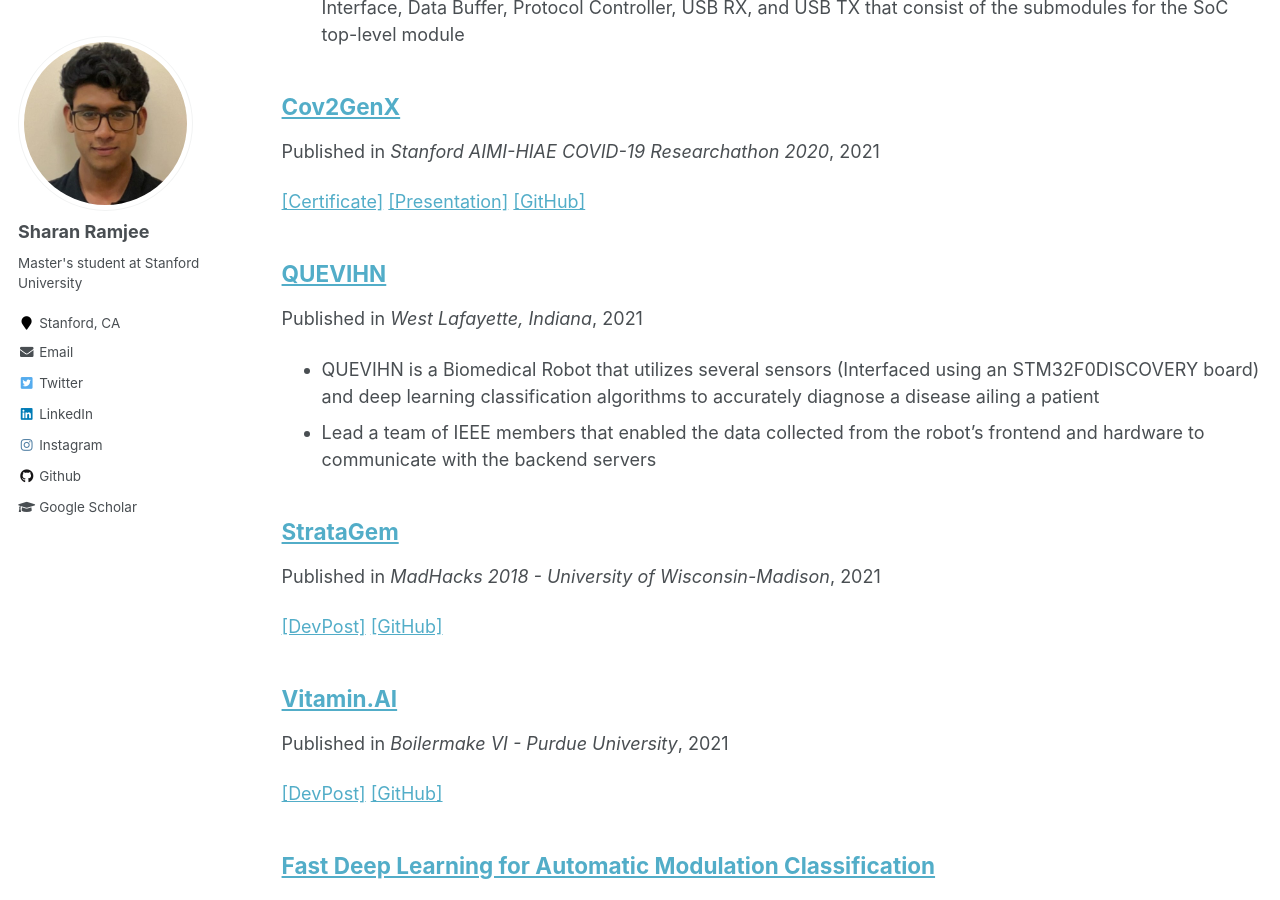
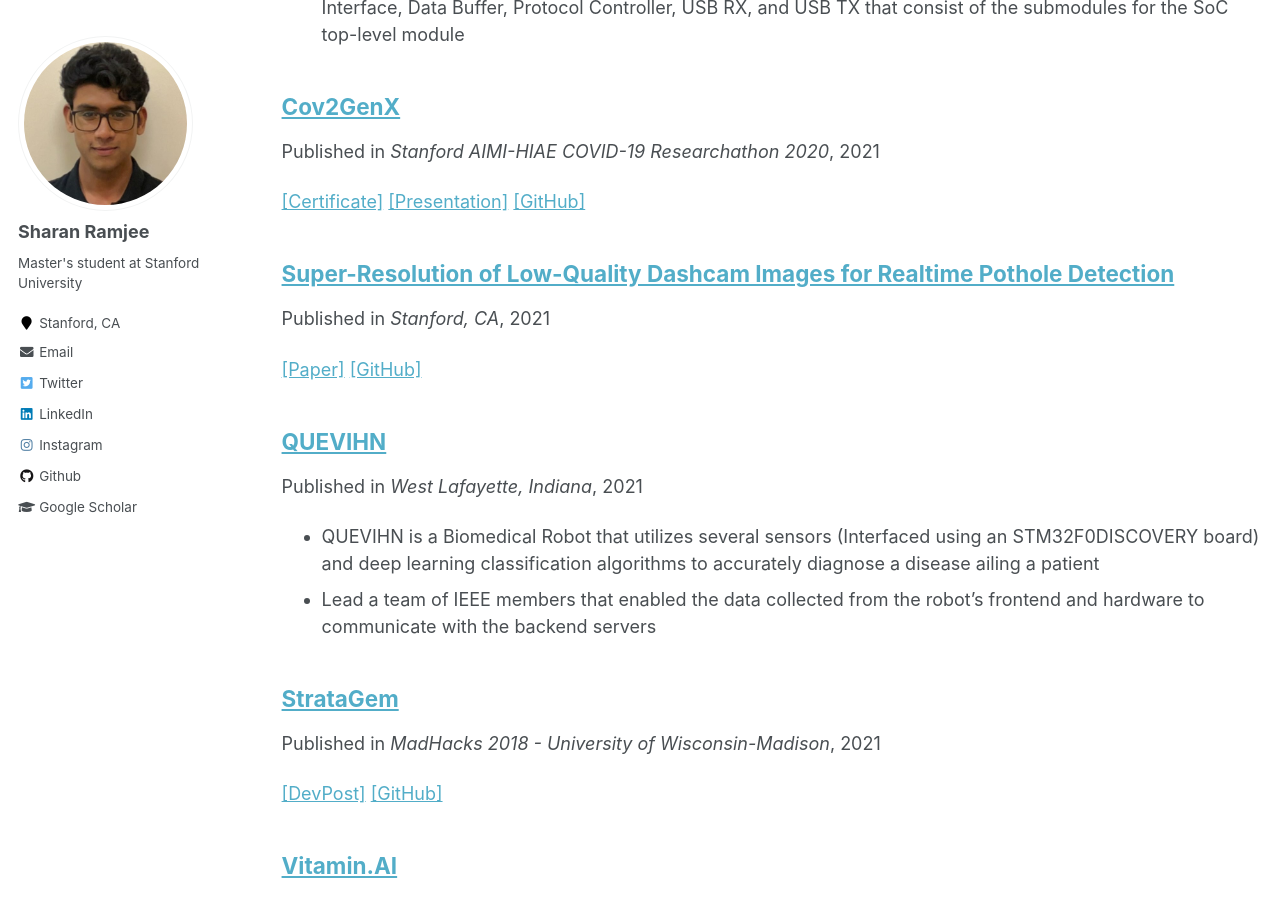
Before and after one commit to sharanramjee/sharanramjee.github.io, a Jekyll site: the page built from _pages/collection-archive.html, in a window 1280 px wide and 900 px high, scrolled down 1364 px. Built offline with Jekyll 4.4.1, drawn with Linux system fonts in a browser that asks for light colours.

Commit message:
Added CS230 Project

```diff
--- a/_pages/projects.md
+++ b/_pages/projects.md
@@ -3,6 +3,10 @@
 permalink: /projects/
 author_profile: true
 ---
+
+<b>[Super-Resolution of Low-Quality Dashcam Images for Realtime Pothole Detection](http://sharanramjee.github.io/projects/cs230)</b> <br>
+<b>Deep Learning App</b><br>
+<i>Nov. 2020</i>.
 
 <b>[Cov2GenX](http://sharanramjee.github.io/projects/cov2genx)</b> <br>
 <b>Healthcare ML App</b><br>
--- /dev/null
+++ b/_publications/project_cs230.md
@@ -0,0 +1,10 @@
+---
+title: "Super-Resolution of Low-Quality Dashcam Images for Realtime Pothole Detection"
+collection: projects
+permalink: /projects/cs230
+venue: "Stanford, CA"
+---
+[[Paper]](https://sharanramjee.github.io/files/cs230.pdf)
+[[GitHub]](https://github.com/sharanramjee/single-image-stereo-depth-estimation)
+
+In this paper, we present a novel approach to enable the use of low-resolution cameras for automated pothole detection through the use of super-resolution (SR) via Super-Resolution Generative Adversarial Networks (SRGANs). We then proceed to establish the baseline pothole detection performances on low-resolution and high-resolution dashcam images using a YOLO network. Finally, we demonstrate and analyze the pothole detection performance gain achieved over the baselines by applying super-resolution on the low-resolution dashcam images.
```
Also changed, not shown: 1 other file.
